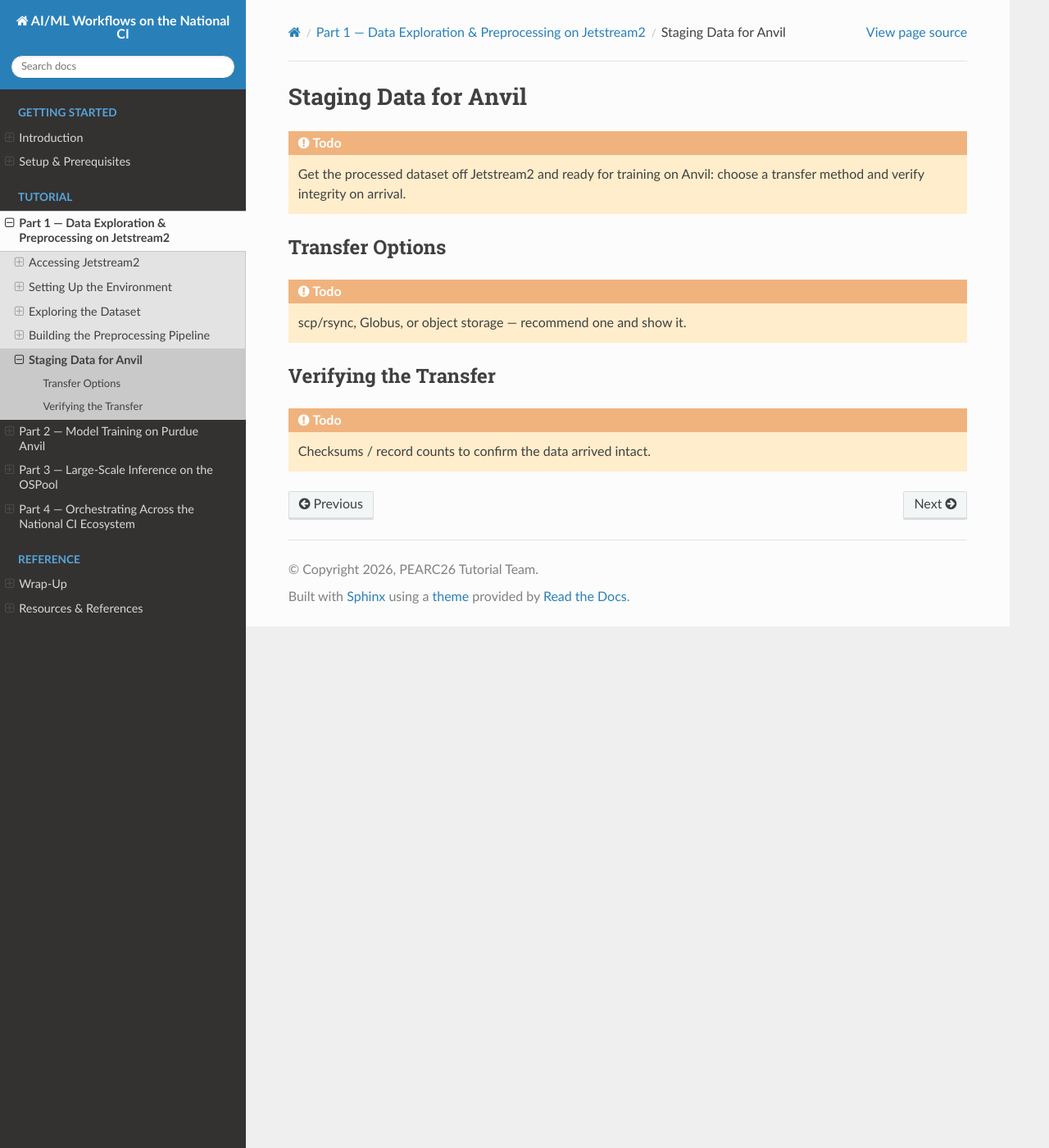
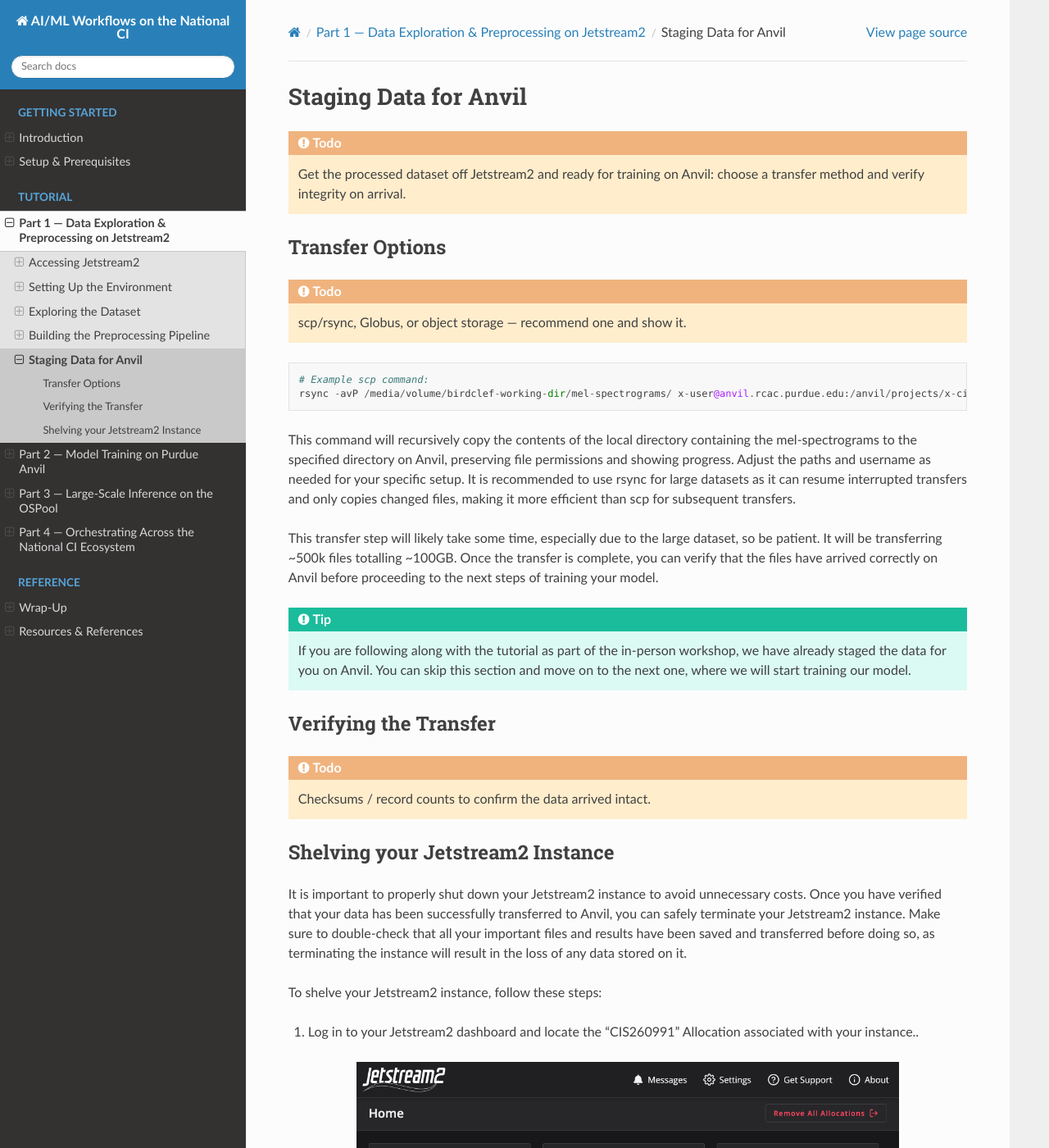
Before and after one commit to dmora127/PEARC26-AIML-on-National-CI, a Sphinx documentation site: the page built from docs/source/part1-jetstream2/staging-data.rst, in a window 1280 px wide and 1400 px high. Shown: the whole window at 82% size. Built offline with Sphinx 7.4.7 and the Read the Docs theme 3.1.0, drawn with Linux system fonts in a browser that asks for light colours; some of the changed text lies outside the part shown.

Commit message:
Initial skeleton draft

```diff
--- a/docs/source/part1-jetstream2/staging-data.rst
+++ b/docs/source/part1-jetstream2/staging-data.rst
@@ -11,7 +11,56 @@
 
 .. todo:: scp/rsync, Globus, or object storage — recommend one and show it.
 
+.. code-block::
+
+    # Example scp command:
+    rsync -avP /media/volume/birdclef-working-dir/mel-spectrograms/ x-user@anvil.rcac.purdue.edu:/anvil/projects/x-cis250844/pearc26-aiml/
+
+This command will recursively copy the contents of the local directory containing the mel-spectrograms to the specified directory on Anvil, preserving file permissions and showing progress. Adjust the paths and username as needed for your specific setup. It is recommended to use rsync for large datasets as it can resume interrupted transfers and only copies changed files, making it more efficient than scp for subsequent transfers.
+
+This transfer step will likely take some time, especially due to the large dataset, so be patient. It will be transferring ~500k files totalling ~100GB. Once the transfer is complete, you can verify that the files have arrived correctly on Anvil before proceeding to the next steps of training your model.
+
+.. tip::
+    If you are following along with the tutorial as part of the in-person workshop, we have already staged the data for you on Anvil. You can skip this section and move on to the next one, where we will start training our model.
+
+
+
 Verifying the Transfer
 ----------------------
 
 .. todo:: Checksums / record counts to confirm the data arrived intact.
+
+Shelving your Jetstream2 Instance
+---------------------------------
+
+It is important to properly shut down your Jetstream2 instance to avoid unnecessary costs. Once you have verified that your data has been successfully transferred to Anvil, you can safely terminate your Jetstream2 instance. Make sure to double-check that all your important files and results have been saved and transferred before doing so, as terminating the instance will result in the loss of any data stored on it.
+
+To shelve your Jetstream2 instance, follow these steps:
+
+1. Log in to your Jetstream2 dashboard and locate the "CIS260991" Allocation associated with your instance..
+
+.. image:: ../assets/jetstream2/jetstream2-exosphere-dashboard.png
+    :alt: Jetstream2 Exosphere Dashboard
+    :align: center
+    :width: 80%
+
+2. Locate your active "pearc26-aiml-on-national-ci" instance in the list of instances.
+
+.. image:: ../assets/jetstream2/allocation-management.png
+    :alt: Jetstream2 Exosphere Dashboard
+    :align: center
+    :width: 80%
+
+3. Click on the instance to view its details.
+
+4. Click the "Shelve" button to stop the instance and save its state. This will prevent any further charges while keeping your data intact.
+
+.. image:: ../assets/jetstream2/instance-management.png
+    :alt: Jetstream2 Exosphere Dashboard
+    :align: center
+    :width: 80%
+
+5. If you need to access the instance again in the future, you can simply "Unshelve" it from the dashboard, and it will resume from where you left off.
+
+.. warning::
+    Make sure to shelve your instance if you are not actively using it, as leaving it running can incur unnecessary costs. Always double-check that your data has been safely transferred and backed up before shelving or terminating your instance.
```
Also changed, not shown: docs/source/assets/jetstream2/allocation-management.png (added), docs/source/assets/jetstream2/instance-management.png (added), docs/source/assets/jetstream2/jetstream2-exosphere-dashboard.png (added).
